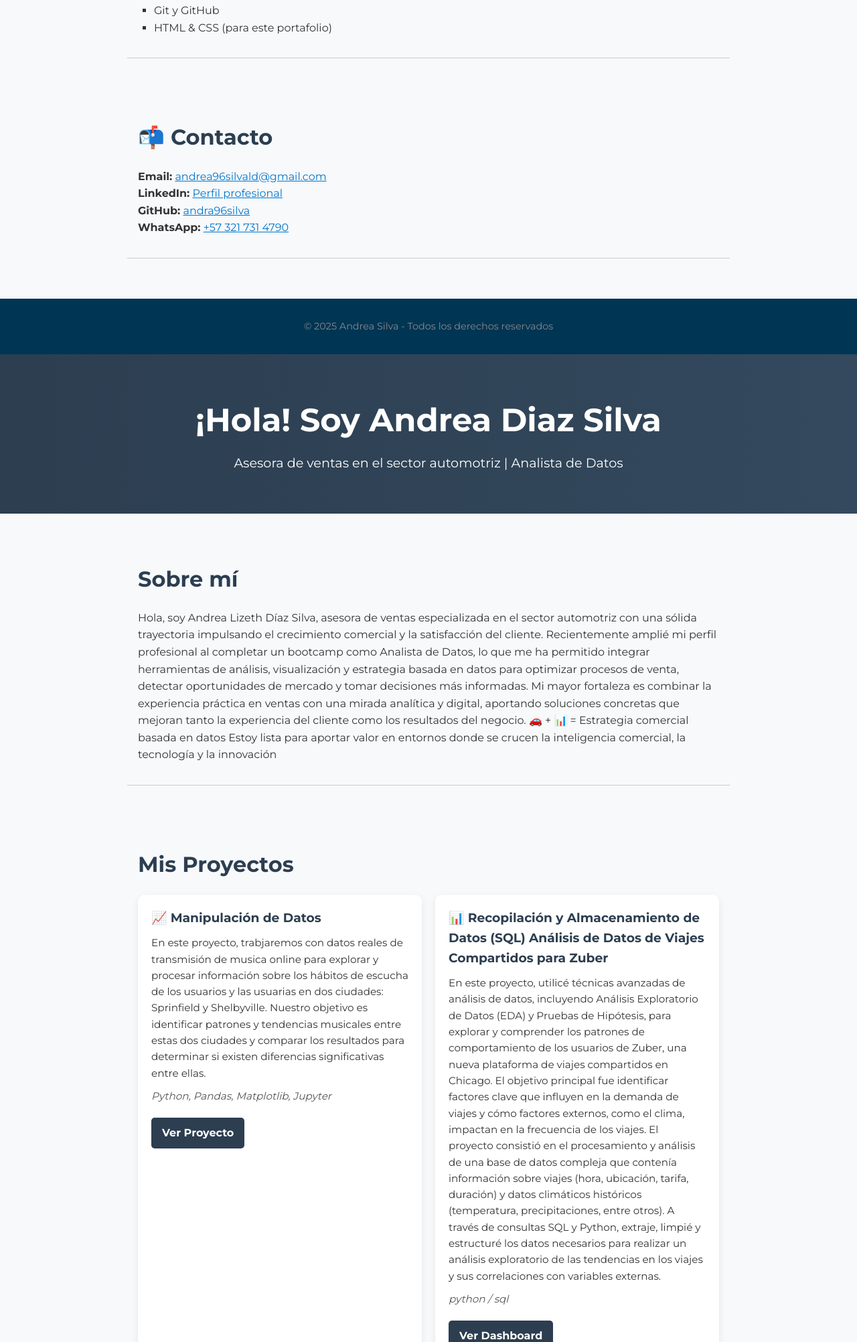
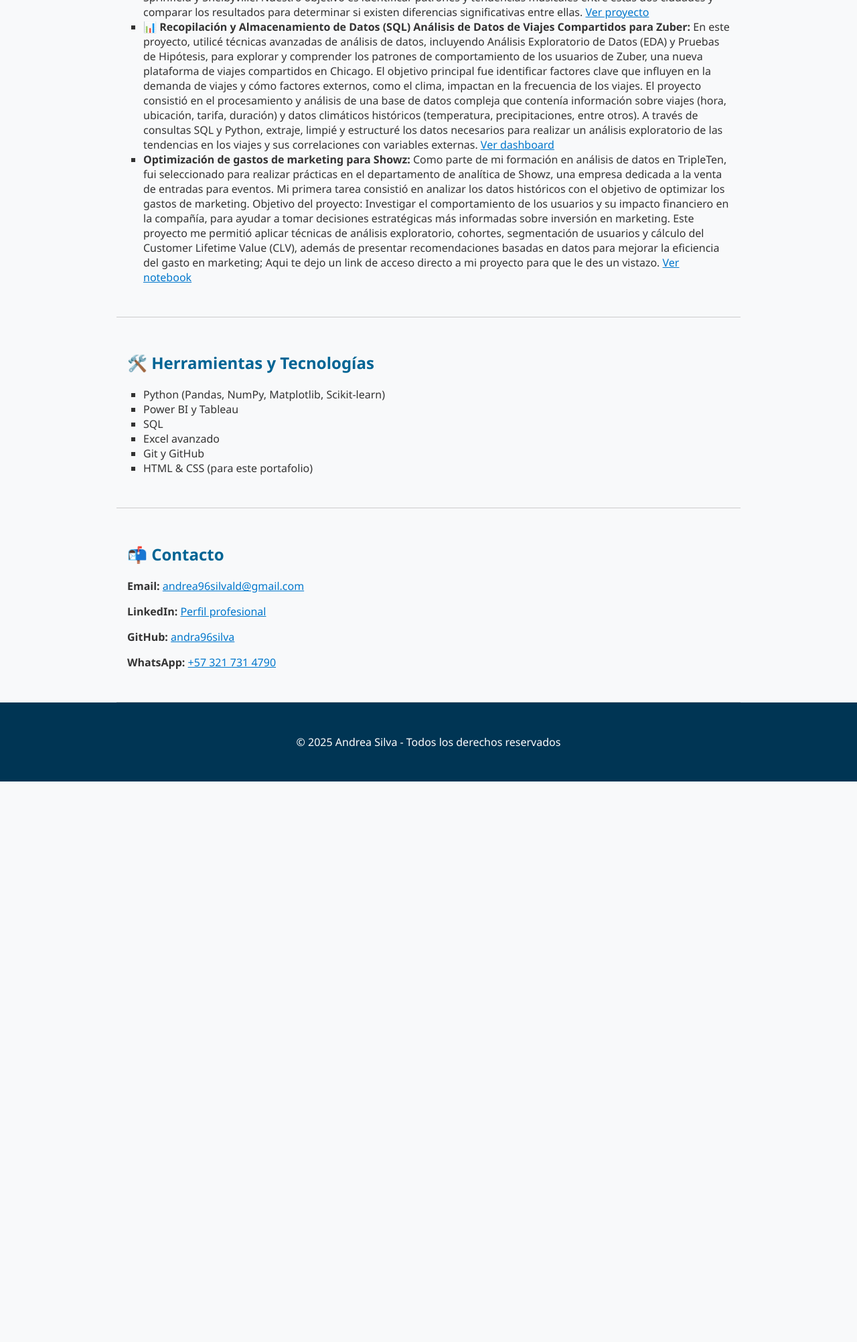
Before and after one commit to andra96silva/andra96silva.github.io, a plain HTML site: page index.html in a window 1280 px wide. Shown: the part 796-2800 px from the top of the page at 67% size. After the commit the page ends 1963 px from the top, so only its background shows below. Drawn offline with Linux system fonts and the light colour scheme.

Commit message:
Update index.html

```diff
--- a/index.html
+++ b/index.html
@@ -58,6 +58,16 @@
     <h1>Andrea Silva</h1>
     <p>Asesora de ventas en la industria automotriz | Analista de datos</p>
   </header>
+<section id="perfil">
+  <h2>🙋 Sobre mí</h2>
+  <p>  Hola, soy Andrea Lizeth Díaz Silva, asesora de ventas especializada en el sector automotriz con una sólida trayectoria impulsando el crecimiento comercial y la satisfacción del cliente. Recientemente amplié mi perfil profesional al completar un bootcamp como Analista de Datos, lo que me ha permitido integrar herramientas de análisis, visualización y estrategia basada en datos para optimizar procesos de venta, detectar oportunidades de mercado y tomar decisiones más informadas.
+
+Mi mayor fortaleza es combinar la experiencia práctica en ventas con una mirada analítica y digital, aportando soluciones concretas que mejoran tanto la experiencia del cliente como los resultados del negocio.
+
+🚗 + 📊 = Estrategia comercial basada en datos
+Estoy lista para aportar valor en entornos donde se crucen la inteligencia comercial, la tecnología y la innovación.</p>
+  <p>Mi objetivo es generar impacto a través de la interpretación inteligente de los datos, aplicando una visión práctica, comercial y orientada a resultados.</p>
+</section>
 
   <nav>
     <a href="#proyectos">Proyectos</a>
@@ -68,9 +78,17 @@
   <section id="proyectos">
     <h2>🚗 Proyectos Destacados</h2>
     <ul>
-      <li><strong>Análisis de Ventas del Sector Automotriz:</strong> Exploración de datos reales para encontrar tendencias. <a href="https://github.com/andra96silva/proyecto1" target="_blank">Ver proyecto</a></li>
-      <li><strong>Dashboard Comercial Interactivo:</strong> Visualización de rendimiento con Power BI. <a href="https://github.com/andra96silva/proyecto2" target="_blank">Ver dashboard</a></li>
-      <li><strong>Modelo Predictivo de Cancelación:</strong> Predicción de bajas con machine learning. <a href="https://github.com/andra96silva/proyecto3" target="_blank">Ver notebook</a></li>
+      <li><strong>📈 Manipulación de Datos:</strong> En este proyecto, trabjaremos con datos reales de transmisión de musica online para explorar y procesar información sobre los hábitos de escucha de los usuarios y las usuarias en dos ciudades: Sprinfield y Shelbyville. Nuestro objetivo es identificar patrones y tendencias musicales entre estas dos ciudades y comparar los resultados para determinar si existen diferencias significativas entre ellas. <a href="https://github.com/andra96silva/Manipulaci-n-de-datos-.git" class="btn" target="_blank" target="_blank">Ver proyecto</a></li>
+      <li><strong>📊 Recopilación y Almacenamiento de Datos (SQL)
+Análisis de Datos de Viajes Compartidos para Zuber:</strong> En este proyecto, utilicé técnicas avanzadas de análisis de datos, incluyendo Análisis Exploratorio de Datos (EDA) y Pruebas de Hipótesis, para explorar y comprender los patrones de comportamiento de los usuarios de Zuber, una nueva plataforma de viajes compartidos en Chicago. El objetivo principal fue identificar factores clave que influyen en la demanda de viajes y cómo factores externos, como el clima, impactan en la frecuencia de los viajes.
+
+El proyecto consistió en el procesamiento y análisis de una base de datos compleja que contenía información sobre viajes (hora, ubicación, tarifa, duración) y datos climáticos históricos (temperatura, precipitaciones, entre otros). A través de consultas SQL y Python, extraje, limpié y estructuré los datos necesarios para realizar un análisis exploratorio de las tendencias en los viajes y sus correlaciones con variables externas. <a href="https://github.com/andra96silva/An-lisis-de-negocio-.git" target="_blank">Ver dashboard</a></li>
+      <li><strong>Optimización de gastos de marketing para Showz:</strong> Como parte de mi formación en análisis de datos en TripleTen, fui seleccionado para realizar prácticas en el departamento de analítica de Showz, una empresa dedicada a la venta de entradas para eventos. Mi primera tarea consistió en analizar los datos históricos con el objetivo de optimizar los gastos de marketing.
+
+Objetivo del proyecto:
+Investigar el comportamiento de los usuarios y su impacto financiero en la compañía, para ayudar a tomar decisiones estratégicas más informadas sobre inversión en marketing.
+
+Este proyecto me permitió aplicar técnicas de análisis exploratorio, cohortes, segmentación de usuarios y cálculo del Customer Lifetime Value (CLV), además de presentar recomendaciones basadas en datos para mejorar la eficiencia del gasto en marketing; Aqui te dejo un link de acceso directo a mi proyecto para que le des un vistazo. <a href="https://github.com/andra96silva/An-lisis-de-negocio-.git" target="_blank">Ver notebook</a></li>
     </ul>
   </section>
 
@@ -100,213 +118,3 @@
 
 </body>
 </html>
-
-
-
-
-
-
-
-
-
-
-
-
-<!DOCTYPE html>
-<html lang="es">
-<head>
-  <meta charset="UTF-8" />
-  <meta name="viewport" content="width=device-width, initial-scale=1.0"/>
-  <title>Portafolio de Andrea Silva</title>
-  <link href="https://fonts.googleapis.com/css2?family=Montserrat:wght@400;700&display=swap" rel="stylesheet">
-  <style>
-    * {
-      box-sizing: border-box;
-      margin: 0;
-      padding: 0;
-    }
-
-    body {
-      font-family: 'Montserrat', sans-serif;
-      background-color: #f7f9fb;
-      color: #333;
-      line-height: 1.6;
-    }
-
-    header {
-      background: linear-gradient(to right, #2c3e50, #34495e);
-      color: white;
-      padding: 60px 20px;
-      text-align: center;
-    }
-
-    header h1 {
-      font-size: 3em;
-      margin-bottom: 10px;
-    }
-
-    header p {
-      font-size: 1.2em;
-    }
-
-    .container {
-      max-width: 1100px;
-      margin: auto;
-      padding: 40px 20px;
-    }
-
-    h2 {
-      color: #2c3e50;
-      font-size: 2em;
-      margin-bottom: 20px;
-    }
-
-    section {
-      margin-bottom: 60px;
-    }
-
-    .project-grid {
-      display: grid;
-      grid-template-columns: repeat(auto-fit, minmax(300px, 1fr));
-      gap: 20px;
-    }
-
-    .project-card {
-      background-color: white;
-      border-radius: 10px;
-      box-shadow: 0 4px 12px rgba(0, 0, 0, 0.08);
-      padding: 20px;
-      transition: transform 0.2s ease;
-    }
-
-    .project-card:hover {
-      transform: translateY(-5px);
-    }
-
-    .project-card h3 {
-      margin-bottom: 10px;
-      color: #2c3e50;
-    }
-
-    .project-card p {
-      font-size: 0.95em;
-    }
-
-    .tech {
-      font-style: italic;
-      color: #555;
-      margin: 10px 0;
-    }
-
-    .btn {
-      display: inline-block;
-      margin-top: 10px;
-      padding: 10px 16px;
-      background-color: #2c3e50;
-      color: white;
-      text-decoration: none;
-      border-radius: 5px;
-      font-weight: bold;
-      transition: background 0.3s ease;
-    }
-
-    .btn:hover {
-      background-color: #1a242f;
-    }
-
-    footer {
-      text-align: center;
-      padding: 30px 20px;
-      font-size: 0.9em;
-      color: #888;
-    }
-
-    @media (max-width: 600px) {
-      header h1 {
-        font-size: 2em;
-      }
-
-      .container {
-        padding: 20px;
-      }
-    }
-  </style>
-</head>
-<body>
-
-  <header>
-    <h1>¡Hola! Soy Andrea Diaz Silva</h1>
-    <p>Asesora de ventas en el sector automotriz | Analista de Datos</p>
-  </header>
-
-  <div class="container">
-    <section>
-      <h2>Sobre mí</h2>
-      <p>
-        Hola, soy Andrea Lizeth Díaz Silva, asesora de ventas especializada en el sector automotriz con una sólida trayectoria impulsando el crecimiento comercial y la satisfacción del cliente. Recientemente amplié mi perfil profesional al completar un bootcamp como Analista de Datos, lo que me ha permitido integrar herramientas de análisis, visualización y estrategia basada en datos para optimizar procesos de venta, detectar oportunidades de mercado y tomar decisiones más informadas.
-
-Mi mayor fortaleza es combinar la experiencia práctica en ventas con una mirada analítica y digital, aportando soluciones concretas que mejoran tanto la experiencia del cliente como los resultados del negocio.
-
-🚗 + 📊 = Estrategia comercial basada en datos
-Estoy lista para aportar valor en entornos donde se crucen la inteligencia comercial, la tecnología y la innovación
-      </p>
-    </section>
-
-    <section>
-      <h2>Mis Proyectos</h2>
-      <div class="project-grid">
-
-        <div class="project-card">
-          <h3>📈 Manipulación de Datos</h3>
-          <p>En este proyecto, trabjaremos con datos reales de transmisión de musica online para explorar y procesar información sobre los hábitos de escucha de los usuarios y las usuarias en dos ciudades: Sprinfield y Shelbyville. Nuestro objetivo es identificar patrones y tendencias musicales entre estas dos ciudades y comparar los resultados para determinar si existen diferencias significativas entre ellas.</p>
-          <p class="tech">Python, Pandas, Matplotlib, Jupyter</p>
-          <a href="https://github.com/andra96silva/Manipulaci-n-de-datos-.git" class="btn" target="_blank">Ver Proyecto</a>
-        </div>
-
-        <div class="project-card">
-          <h3>📊 Recopilación y Almacenamiento de Datos (SQL)
-Análisis de Datos de Viajes Compartidos para Zuber</h3>
-          <p>En este proyecto, utilicé técnicas avanzadas de análisis de datos, incluyendo Análisis Exploratorio de Datos (EDA) y Pruebas de Hipótesis, para explorar y comprender los patrones de comportamiento de los usuarios de Zuber, una nueva plataforma de viajes compartidos en Chicago. El objetivo principal fue identificar factores clave que influyen en la demanda de viajes y cómo factores externos, como el clima, impactan en la frecuencia de los viajes.
-
-El proyecto consistió en el procesamiento y análisis de una base de datos compleja que contenía información sobre viajes (hora, ubicación, tarifa, duración) y datos climáticos históricos (temperatura, precipitaciones, entre otros). A través de consultas SQL y Python, extraje, limpié y estructuré los datos necesarios para realizar un análisis exploratorio de las tendencias en los viajes y sus correlaciones con variables externas.</p>
-          <p class="tech">python / sql </p>
-          <a href="https://github.com/andra96silva/Recopilaci-n-y-almacenamiento-de-datos-SQL.git" class="btn" target="_blank">Ver Dashboard</a>
-        </div>
-
-        <div class="project-card">
-          <h3>🤖 Optimización de gastos de marketing para Showz</h3>
-          <p>Como parte de mi formación en análisis de datos en TripleTen, fui seleccionado para realizar prácticas en el departamento de analítica de Showz, una empresa dedicada a la venta de entradas para eventos. Mi primera tarea consistió en analizar los datos históricos con el objetivo de optimizar los gastos de marketing.
-
-Objetivo del proyecto:
-Investigar el comportamiento de los usuarios y su impacto financiero en la compañía, para ayudar a tomar decisiones estratégicas más informadas sobre inversión en marketing.
-
-Este proyecto me permitió aplicar técnicas de análisis exploratorio, cohortes, segmentación de usuarios y cálculo del Customer Lifetime Value (CLV), además de presentar recomendaciones basadas en datos para mejorar la eficiencia del gasto en marketing; Aqui te dejo un link de acceso directo a mi proyecto para que le des un vistazo .</p>
-          <p class="tech">Python, Scikit-learn, Pandas</p>
-          <a href="https://github.com/andra96silva/An-lisis-de-negocio-.git" class="btn" target="_blank">Ver Notebook</a>
-        </div>
-
-      </div>
-    </section>
-
-    <section>
-      <h2>¿Qué ofrezco?</h2>
-      <p>
-        Un enfoque comercial respaldado por datos. Ya no vendo solo por intuición: ahora lo hago con información clara, visualizaciones impactantes y un entendimiento profundo del comportamiento del cliente.
-      </p>
-    </section>
-  </div>
-
-  <section id="contacto">
-  <h2>📬 Contacto</h2>
-  <p><strong>Email:</strong> <a href="andrea96silvald@gmail.com">andrea96silvald@gmail.com</a></p>
-  <p><strong>LinkedIn:</strong> <a href="www.linkedin.com/in/andrea-lizeth-díaz" target="_blank">Mi perfil profesional</a></p>
-  <p><strong>GitHub:</strong> <a href="https://github.com/andra96silva" target="_blank">andra96silva</a></p>
-</section>
-
-
-  <footer>
-    © Andrea Díaz Silva · Portafolio 2025
-  </footer>
-
-</body>
-</html>
```
